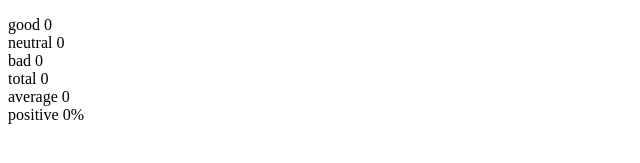
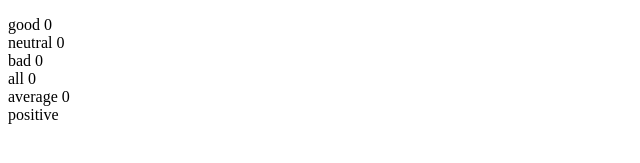
Before and after one commit to horiaahmed/fullstackopen, a React (Vite) app in the folder part1/: page / in a window 1280 px wide. Shown: the part 165-328 px from the top of the page, without its empty margins (0-640 px from the left). Built offline with nearby package versions, Linux system fonts and the light colour scheme.

Commit message:
1.8: unicafe step3

```diff
--- a/part1/src/App.jsx
+++ b/part1/src/App.jsx
@@ -1,33 +1,33 @@
 import { useState } from 'react'
+const Header=({text})=><h1>{text}</h1>
 const Button=({onSmash,text})=><button onClick={onSmash}>{text}</button>
+const Statistics = (props) =><Button onSmash={props.onSmash} text={props.text}/>
+const Values=(props)=>{return <div>{props.text} {props.value}</div>}
+
 const App = () => {
   const [good, setGood] = useState(0)
   const [neutral, setNeutral] = useState(0)
   const [bad, setBad] = useState(0)
   const total=good+neutral+bad
   const avg=(good+neutral+bad)/3
-  const positisve=()=>{
-     if (total===0) {
-       return 0
-     }return(good /total)*100}
-
-  return (
+  const positive=()=>{
+         if (total===0) {
+             return " "
+          }return(good /total)*100+"%"}
+return (
     <div>
-      <h1>Give Feedback</h1>
-      <div><Button onSmash={()=>(setGood(good+1))} text="good"/>
-      <Button onSmash={()=>(setNeutral(neutral+1))} text="neutral"/>
-      <Button onSmash={()=>(setBad(bad+1))} text="bad"/>
-      </div>
-      <h1>Statistics</h1>
-      <div>good {good}</div>
-      <div>neutral {neutral}</div>
-      <div>bad {bad}</div>
-      <div>total {total}</div>
-      <div>average {avg}</div>
-      <div>positive {positisve()}%</div>
-   </div>
+      <Header text="Give Feedback"/>
+       <Statistics onSmash={()=>(setGood(good+1))} text="good"/>
+       <Statistics onSmash={()=>(setNeutral(neutral+1))} text="neutral"/>
+       <Statistics onSmash={()=>(setBad(bad+1))} text="bad"/>
+       <Header text="Statistics"/>
+       <Values text="good" value={good}/>
+       <Values text="neutral" value={neutral}/>
+       <Values text="bad" value={bad}/>
+       <Values text="all" value={total}/>
+       <Values text="average" value={avg}/>
+       <Values text="positive" value={positive()}/>
+</div>
   )
 }
-
-
-export default App;
+ export default App;
```
